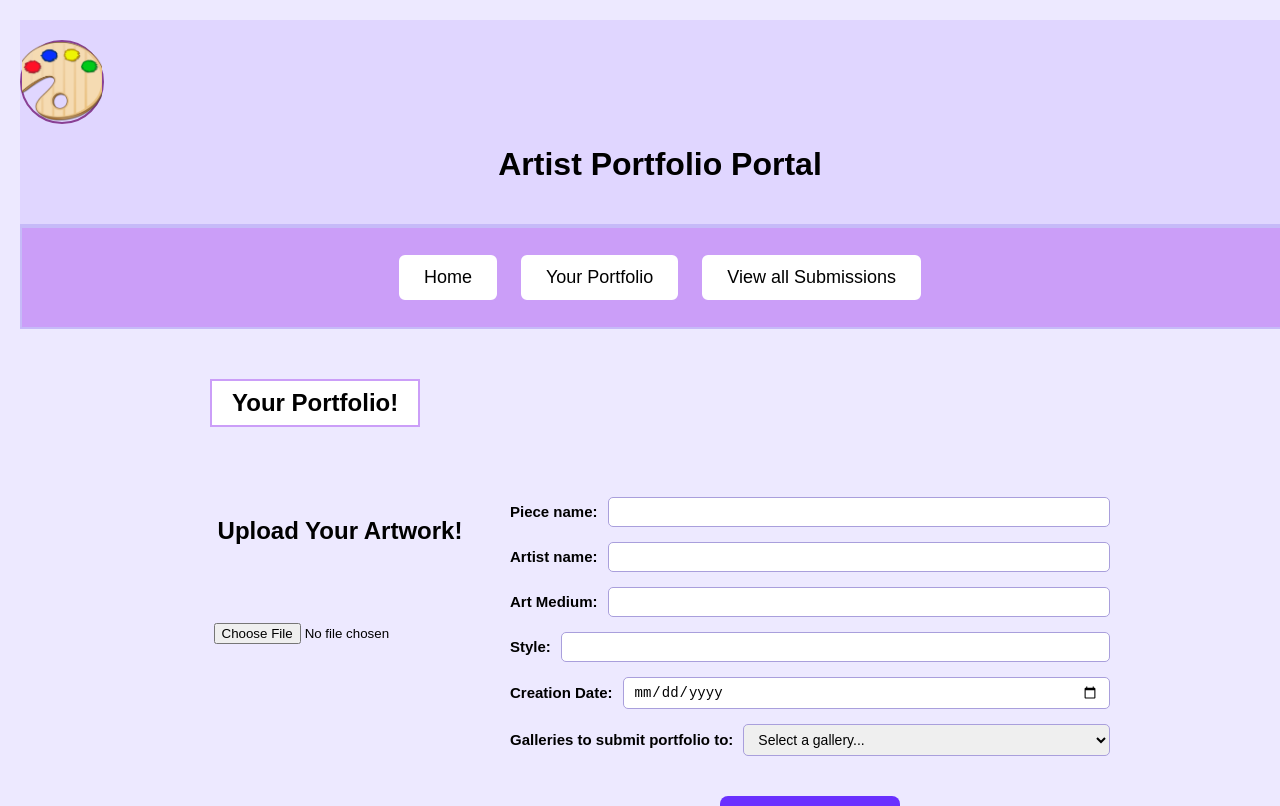
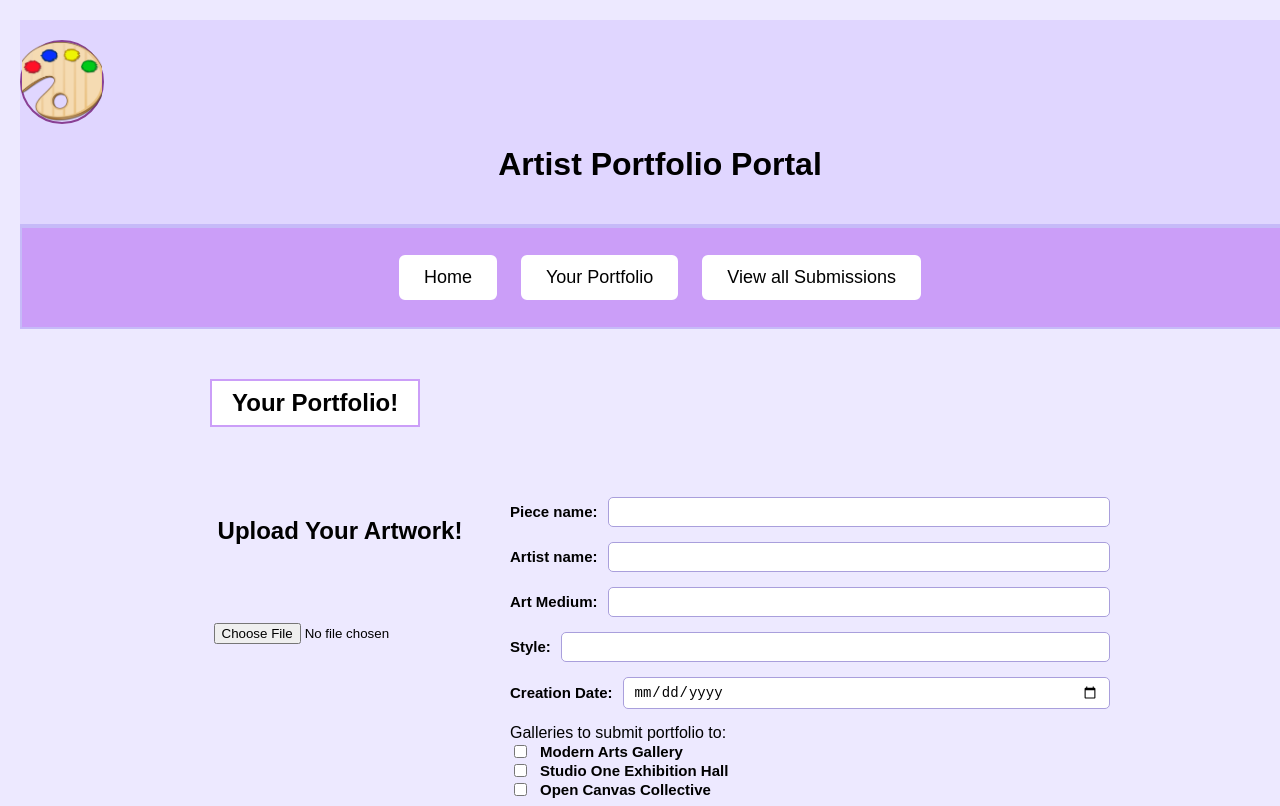
Before and after one commit to kthackett8804/Artist-portfolio-Portal, a React (Vite) app: page /portfolio in a window 1280 px wide. Shown: the top 806 px of the page. Built offline with nearby package versions, Linux system fonts and the light colour scheme.

Commit message:
making gallery field select multiple values

```diff
--- a/src/pages/Portfolio.jsx
+++ b/src/pages/Portfolio.jsx
@@ -8,21 +8,41 @@ function Portfolio() {
     medium: "",
     style: "",
     creationDate: "",
-    galleries: "",
+    galleries: [],
   });
+
+  const galleryOptions = [
+    "Modern Arts Gallery",
+    "Studio One Exhibition Hall",
+    "Open Canvas Collective",
+  ];
 
   const [imageFile, setImageFile] = useState(null);
   const [previewURL, setPreviewURL] = useState(null);
 
  const handleChange = (event) => {
-    const fieldName = event.target.name;
-    const fieldValue = event.target.value;
+    const { name, value, type, checked } = event.target;
 
+    if (name === "galleries") {
+      let updatedGalleries = [...form.galleries];
+      if (checked) {
+        updatedGalleries.push(value);
+      } else {
+        updatedGalleries = updatedGalleries.filter((g) => g !== value);
+      }
       setForm({
         ...form,
-      [fieldName]: fieldValue,
+        galleries: updatedGalleries,
       });
+    } else {
+      setForm({
+        ...form,
+        [name]: value,
+      });
+    }
   };
+
+
 
 const handleImageUpload = (event) => {
   const uploadedFile = event.target.files[0];
@@ -101,19 +121,22 @@ const handleImageUpload = (event) => {
             />
           </label>
 
-          <label>
+
+         <div>
           Galleries to submit portfolio to:
-            <select
+          {galleryOptions.map((gallery) => (
+            <label key={gallery}>
+              <input
+                type="checkbox"
                 name="galleries"
-              value={form.galleries}
+                value={gallery}
+                checked={form.galleries.includes(gallery)}
                 onChange={handleChange}
-            >
-              <option value="">Select a gallery...</option>
-              <option value="Modern Arts Gallery">Modern Arts Gallery</option>
-              <option value="Studio One Exhibition Hall">Studio One Exhibition Hall</option>
-              <option value="Open Canvas Collective">Open Canvas Collective</option>
-            </select>
+              />
+              {gallery}
             </label>
+          ))}
+        </div>
 
           <button className="mainDesignBtn">Resize portfolio?</button>
         </div>
--- a/src/pages/Submissions.jsx
+++ b/src/pages/Submissions.jsx
@@ -12,7 +12,7 @@ function Submissions() {
     { id: 6, title: "image 6", name: "name" },
     { id: 7, title: "image 7", name: "name" },
     { id: 8, title: "image 8", name: "name" },
-  ]
+  ];
 
   const [searchTerm, setSearchTerm] = useState("");
 
```
Lines whose indentation alone changed are shown as unchanged.
